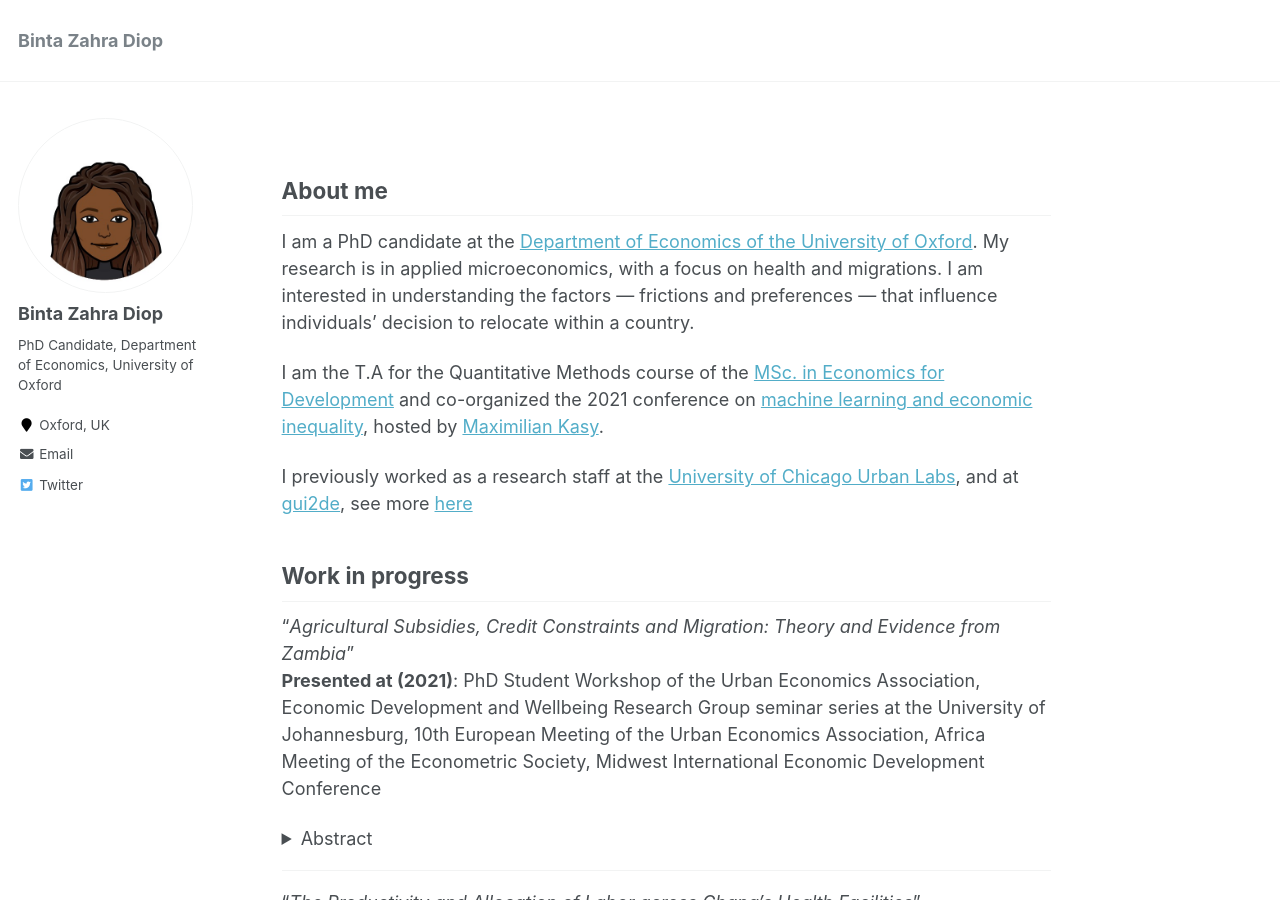
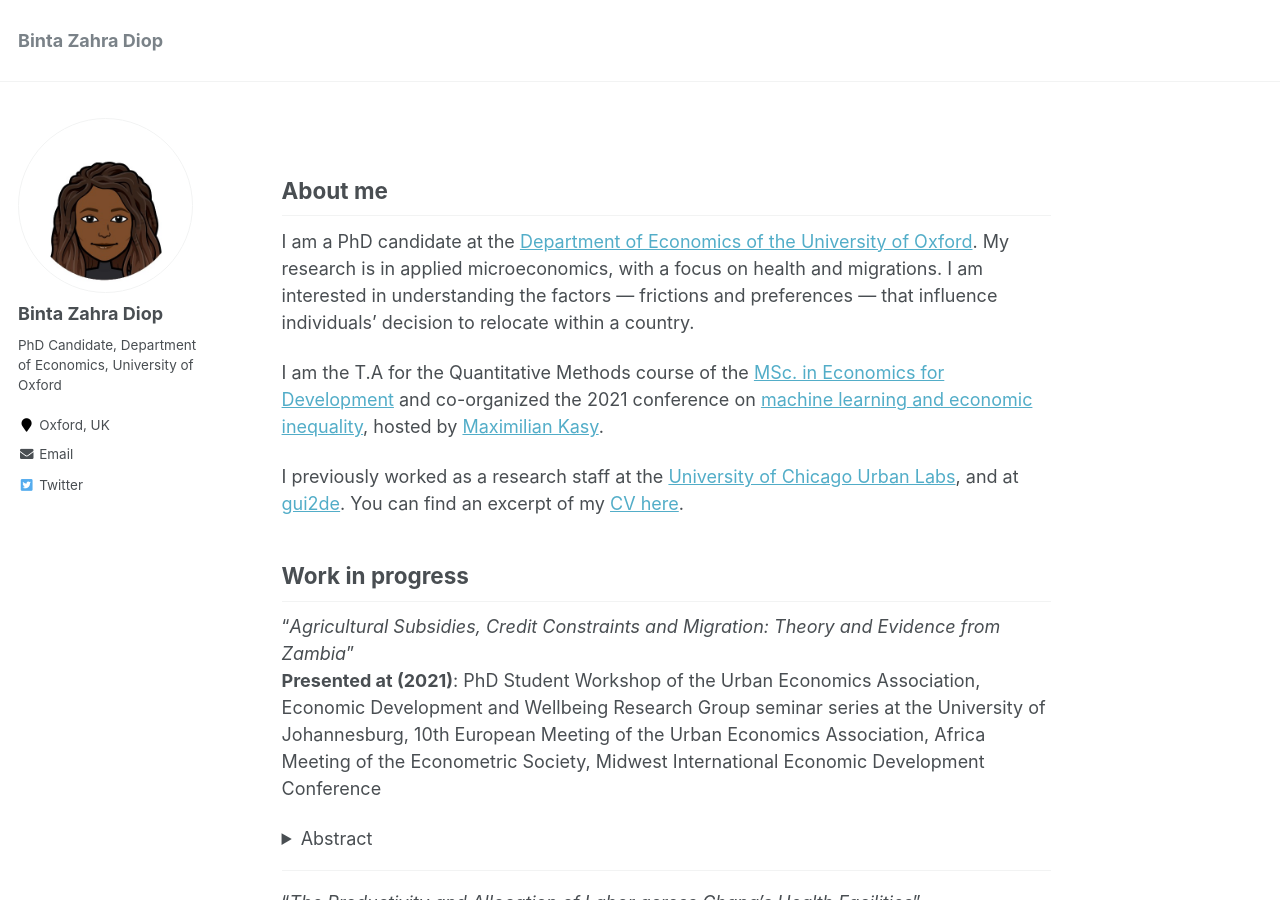
Before and after one commit to bzdiop/bzdiop.github.io, a Jekyll site: the page built from _pages/about.md, in a window 1280 px wide and 900 px high. Built offline with Jekyll 4.4.1, drawn with Linux system fonts in a browser that asks for light colours.

Commit message:
CV added

```diff
--- a/_pages/about.md
+++ b/_pages/about.md
@@ -14,7 +14,7 @@ I am a PhD candidate at the [Department of Economics of the University of Oxford
 
 I am the T.A for the Quantitative Methods course of the [MSc. in Economics for Development](https://www.economics.ox.ac.uk/m.sc.-in-economics-for-development#collapse2101516) and co-organized the 2021 conference on [machine learning and economic inequality](https://maxkasy.github.io/home/ML_inequality_conference/), hosted by [Maximilian Kasy](https://maxkasy.github.io/home/).
 
-I previously worked as a research staff at the [University of Chicago Urban Labs](https://urbanlabs.uchicago.edu/), and at [gui2de](https://gui2de.georgetown.edu/#), see more [here](https://bzdiop.github.io/cv/)
+I previously worked as a research staff at the [University of Chicago Urban Labs](https://urbanlabs.uchicago.edu/), and at [gui2de](https://gui2de.georgetown.edu/#). You can find an excerpt of my [CV here](https://bzdiop.github.io/cv/).
 
 
 ## Work in progress
```
